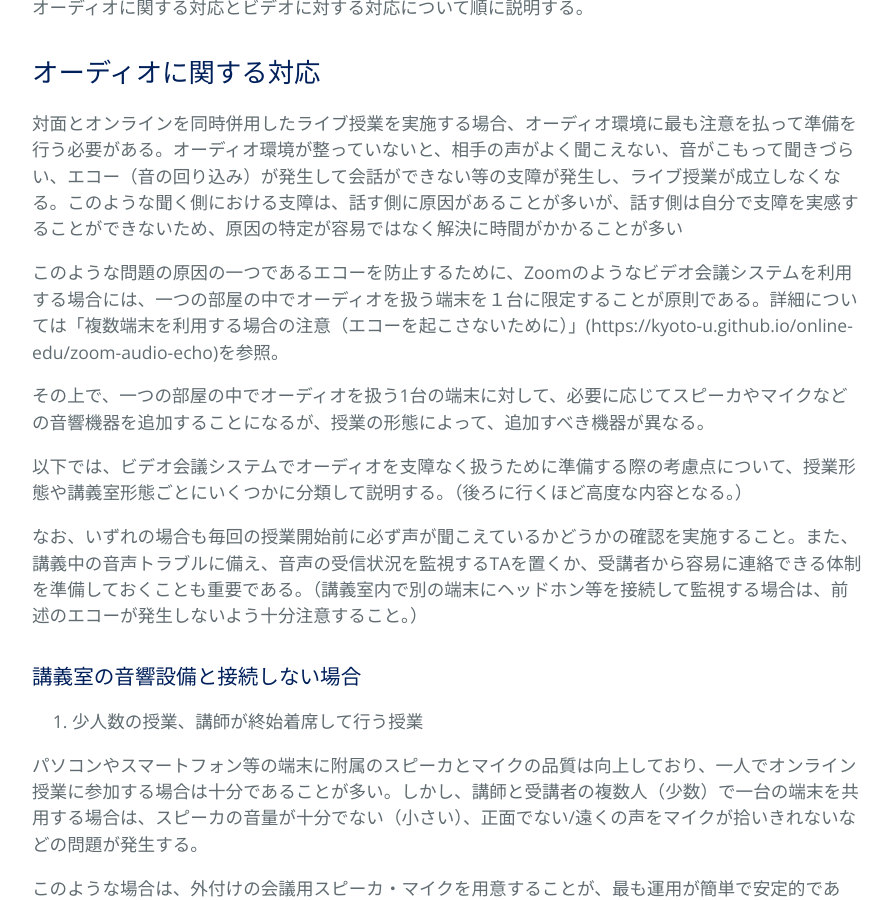
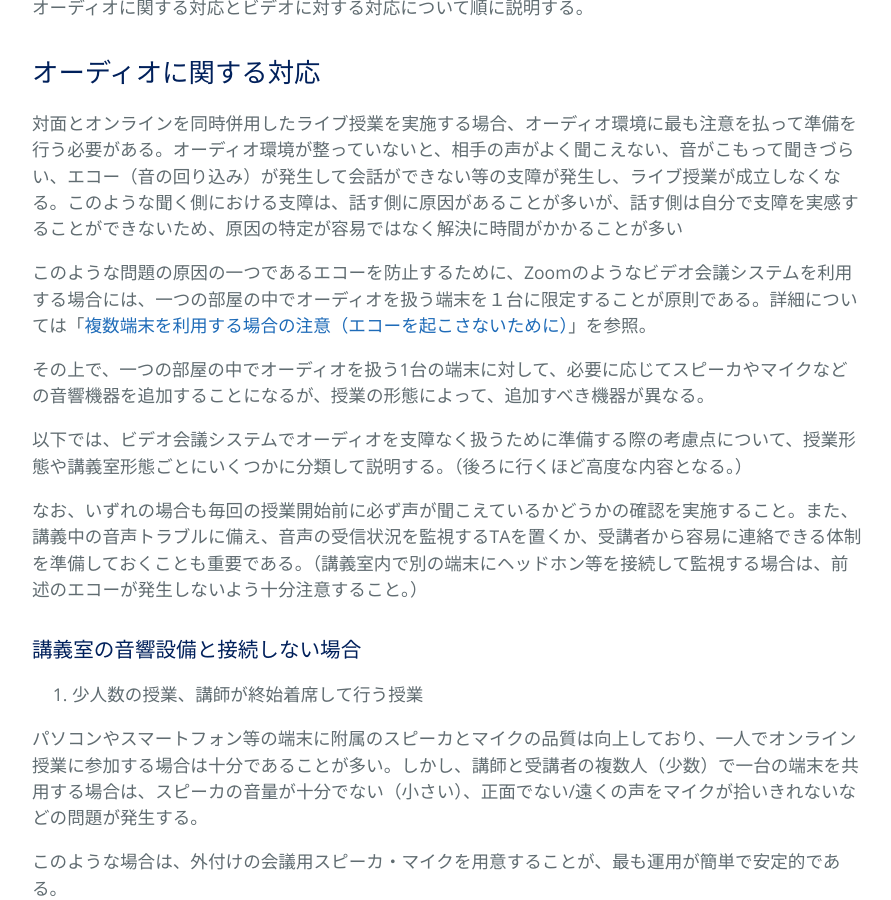
Before and after one commit to kyoto-u/online-edu, a Jekyll site: the page built from zoom-hybrid-use.md, in a window 1280 px wide and 900 px high, scrolled down 533 px. Shown: the whole window, without its empty margins (192-1083 px from the left). Built offline with Jekyll 4.4.1, drawn with Linux system fonts in a browser that asks for light colours; part of the change alters nothing that is shown.

Commit message:
Update zoom-hybrid-use.md

```diff
--- a/zoom-hybrid-use.md
+++ b/zoom-hybrid-use.md
@@ -11,7 +11,7 @@ title: 対面とオンラインの同時併用授業の実施方法と必要設
 
 対面とオンラインを同時併用したライブ授業を実施する場合、オーディオ環境に最も注意を払って準備を行う必要がある。オーディオ環境が整っていないと、相手の声がよく聞こえない、音がこもって聞きづらい、エコー（音の回り込み）が発生して会話ができない等の支障が発生し、ライブ授業が成立しなくなる。このような聞く側における支障は、話す側に原因があることが多いが、話す側は自分で支障を実感することができないため、原因の特定が容易ではなく解決に時間がかかることが多い
 
-このような問題の原因の一つであるエコーを防止するために、Zoomのようなビデオ会議システムを利用する場合には、一つの部屋の中でオーディオを扱う端末を１台に限定することが原則である。詳細については「複数端末を利用する場合の注意（エコーを起こさないために）」(https://kyoto-u.github.io/online-edu/zoom-audio-echo)を参照。
+このような問題の原因の一つであるエコーを防止するために、Zoomのようなビデオ会議システムを利用する場合には、一つの部屋の中でオーディオを扱う端末を１台に限定することが原則である。詳細については「[複数端末を利用する場合の注意（エコーを起こさないために）](https://kyoto-u.github.io/online-edu/zoom-audio-echo)」を参照。
 
 その上で、一つの部屋の中でオーディオを扱う1台の端末に対して、必要に応じてスピーカやマイクなどの音響機器を追加することになるが、授業の形態によって、追加すべき機器が異なる。
 
```
